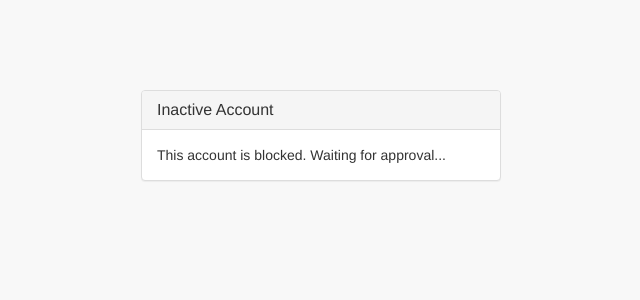
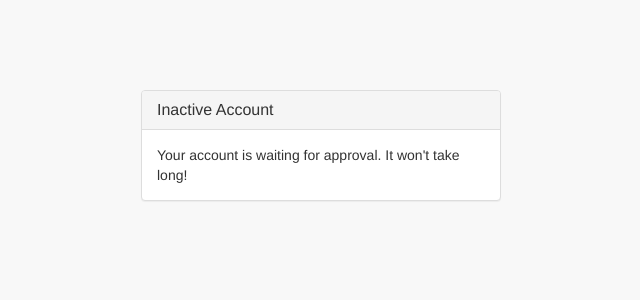
Before and after one commit to lucifurtun/myquotes, a Django app: page /inactive/ in a window 1280 px wide. Shown: the top 300 px of the page, without its empty margins (319-959 px from the left). Run offline with Django 3.2, Linux system fonts and the light colour scheme; parts of the project's set-up code (start-up, migrations or seed data) failed here and were passed over; some libraries are stand-ins or nearby versions.

Commit message:
Refactor inactive message

```diff
--- a/apps/authentication/templates/authentication/inactive.html
+++ b/apps/authentication/templates/authentication/inactive.html
@@ -5,5 +5,5 @@
 {% block title %}Inactive Account{% endblock %}
 
 {% block content %}
-    This account is blocked. Waiting for approval...
+    Your account is waiting for approval. It won't take long!
 {% endblock %}
```
